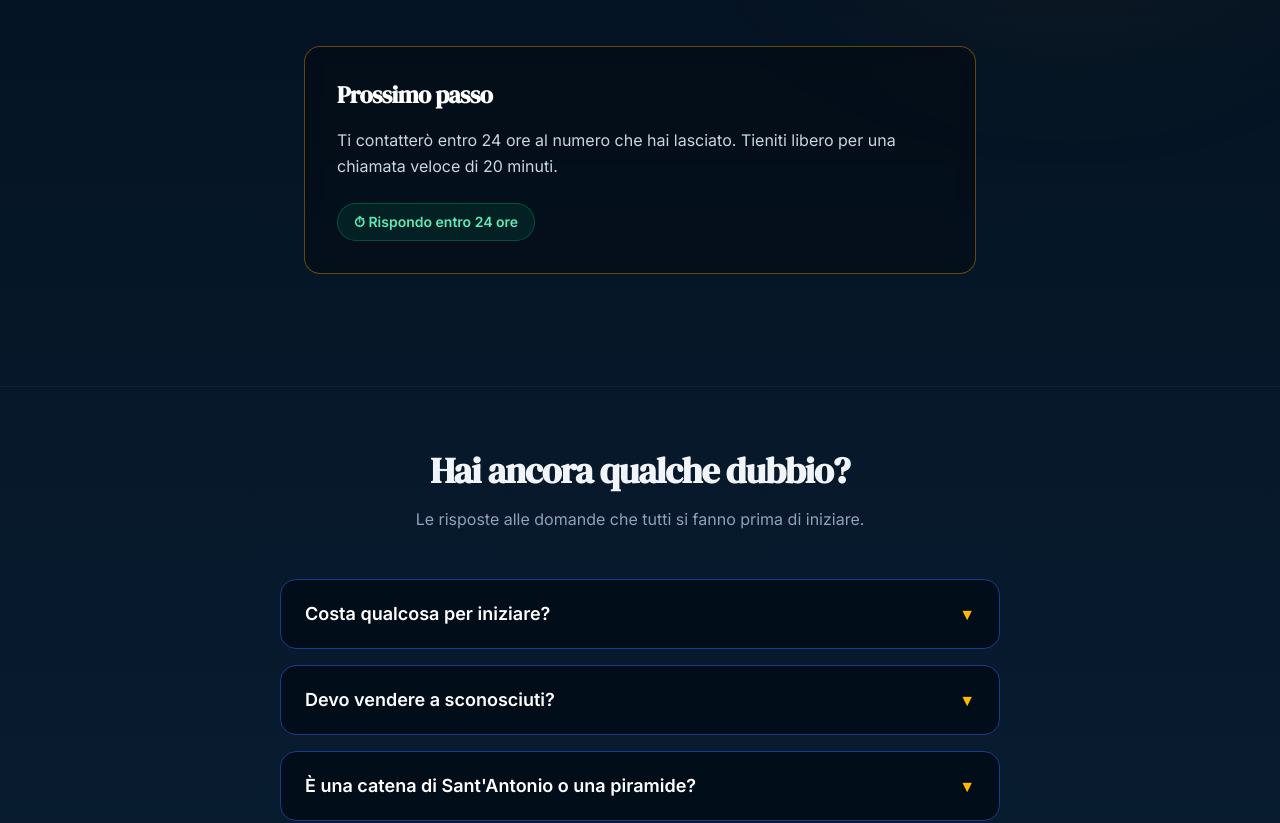
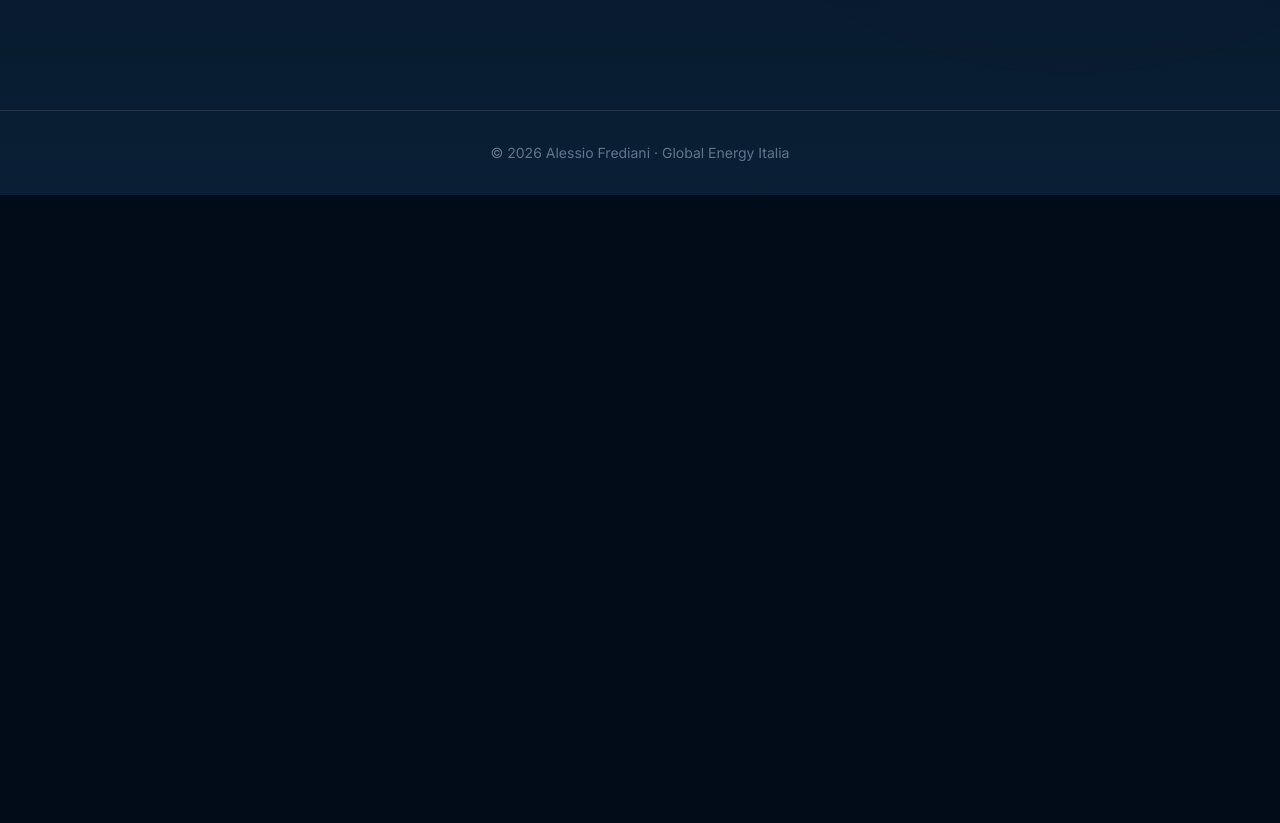
Before and after one commit to alessiofrediani0-spec/sito-alessio, a Next.js app: page /grazie in a window 1280 px wide. Shown: the part 880-1703 px from the top of the page. After the commit the page ends 1075 px from the top, so only its background shows below. Built offline with nearby package versions, Linux system fonts and the light colour scheme.

Commit message:
fix visibilità prossimo passo e FAQ

```diff
--- a/app/grazie/page.tsx
+++ b/app/grazie/page.tsx
@@ -186,6 +186,7 @@ function Quiz({
 
   if (step === "final" || !current) {
     return (
+      <div>
         <div className="text-center">
           <h2 className="font-serif text-3xl font-bold tracking-tight text-emerald-400">
             Perfetto! Hai capito tutto.
@@ -209,6 +210,32 @@ function Quiz({
             </svg>
             Contattami su WhatsApp
           </a>
+        </div>
+
+        {/* Card prossimo passo */}
+        <div className="mt-10 rounded-2xl border border-amber-500/40 bg-black/30 p-6 text-left backdrop-blur">
+          <h3 className="font-serif text-2xl font-bold tracking-tight text-white">
+            Prossimo passo
+          </h3>
+          <p className="mt-4 leading-relaxed text-slate-300">
+            Ti contatterò entro 24 ore al numero che hai lasciato. Tieniti libero
+            per una chiamata veloce di 20 minuti.
+          </p>
+          <span className="mt-6 inline-flex items-center gap-2 rounded-full border border-emerald-500/30 bg-emerald-500/10 px-4 py-2 text-sm font-semibold text-emerald-300">
+            ⏱ Rispondo entro 24 ore
+          </span>
+        </div>
+
+        {/* FAQ */}
+        <div className="mt-10">
+          <h3 className="text-center font-serif text-2xl font-bold tracking-tight text-white">
+            Hai ancora qualche dubbio?
+          </h3>
+          <p className="mx-auto mt-3 max-w-xl text-center text-slate-400">
+            Le risposte alle domande che tutti si fanno prima di iniziare.
+          </p>
+          <Faq />
+        </div>
       </div>
     );
   }
@@ -522,33 +549,6 @@ export default function Grazie() {
             </div>
           </div>
           )}
-
-          {/* Card prossimo passo */}
-          <div className="mt-12 w-full max-w-2xl rounded-2xl border border-amber-500/40 bg-black/30 p-8 text-left backdrop-blur">
-            <h2 className="font-serif text-2xl font-bold tracking-tight text-white">
-              Prossimo passo
-            </h2>
-            <p className="mt-4 leading-relaxed text-slate-300">
-              Ti contatterò entro 24 ore al numero che hai lasciato. Tieniti
-              libero per una chiamata veloce di 20 minuti.
-            </p>
-            <span className="mt-6 inline-flex items-center gap-2 rounded-full border border-emerald-500/30 bg-emerald-500/10 px-4 py-2 text-sm font-semibold text-emerald-300">
-              ⏱ Rispondo entro 24 ore
-            </span>
-          </div>
-        </div>
-      </section>
-
-      {/* FAQ */}
-      <section className="border-t border-white/5">
-        <div className="mx-auto max-w-3xl px-6 py-12 md:py-16">
-          <h2 className="text-center font-serif text-3xl font-bold tracking-tight sm:text-4xl">
-            Hai ancora qualche dubbio?
-          </h2>
-          <p className="mx-auto mt-4 max-w-xl text-center text-slate-400">
-            Le risposte alle domande che tutti si fanno prima di iniziare.
-          </p>
-          <Faq />
         </div>
       </section>
 
@@ -561,7 +561,7 @@ export default function Grazie() {
 
       {/* MODAL QUIZ */}
       {quizOpen && (
-        <div className="fixed inset-0 z-50 flex items-center justify-center bg-black/90 px-6 backdrop-blur">
+        <div className="fixed inset-0 z-50 flex items-start justify-center overflow-y-auto bg-black/90 px-6 py-10 backdrop-blur">
           <div className="w-full max-w-lg rounded-2xl border border-blue-900 bg-[#020d1a] p-8 shadow-2xl">
             <Quiz videoCompleted={videoCompleted} lead={lead} />
           </div>
```
Also changed, not shown: .claude/settings.local.json. Lines whose indentation alone changed are shown as unchanged.
